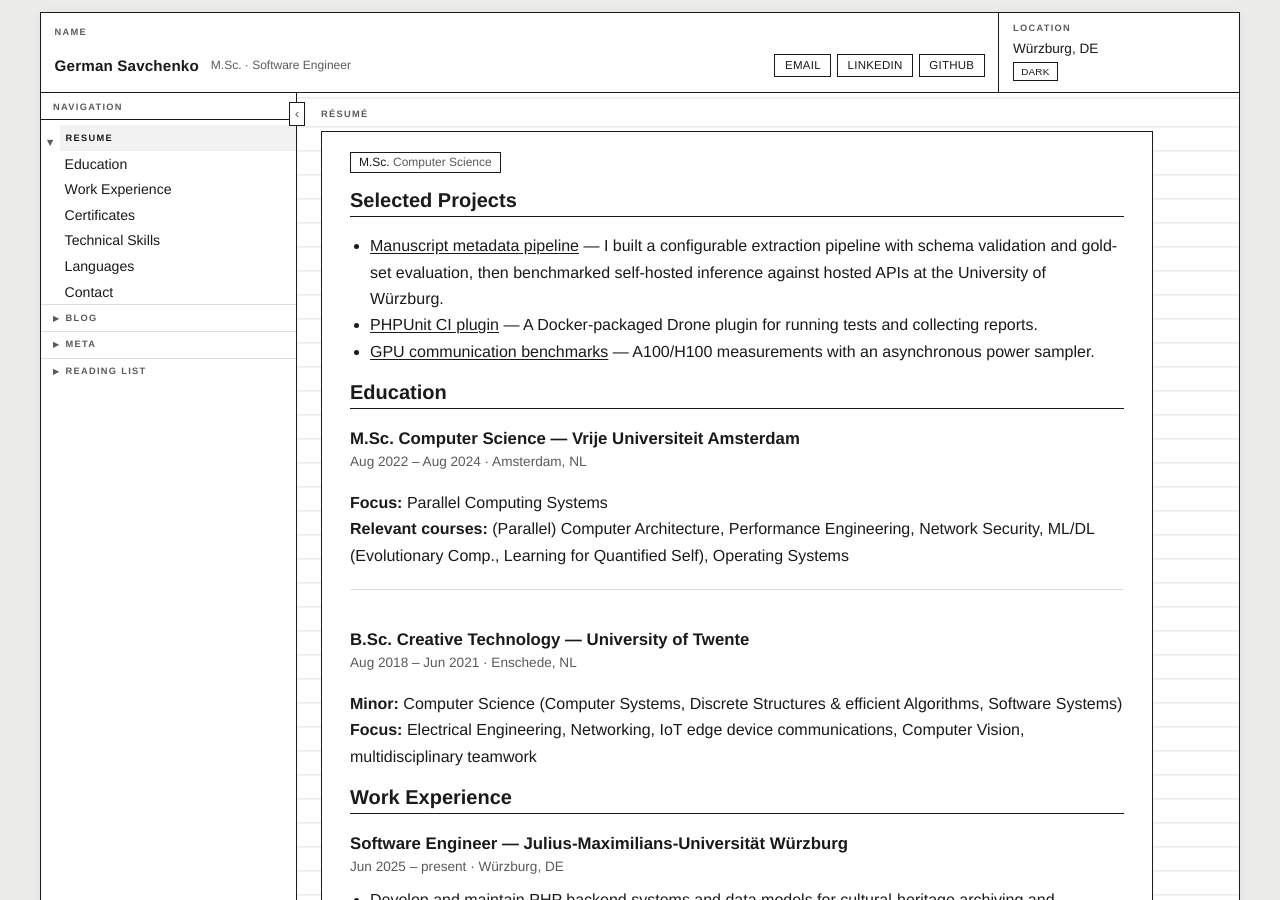
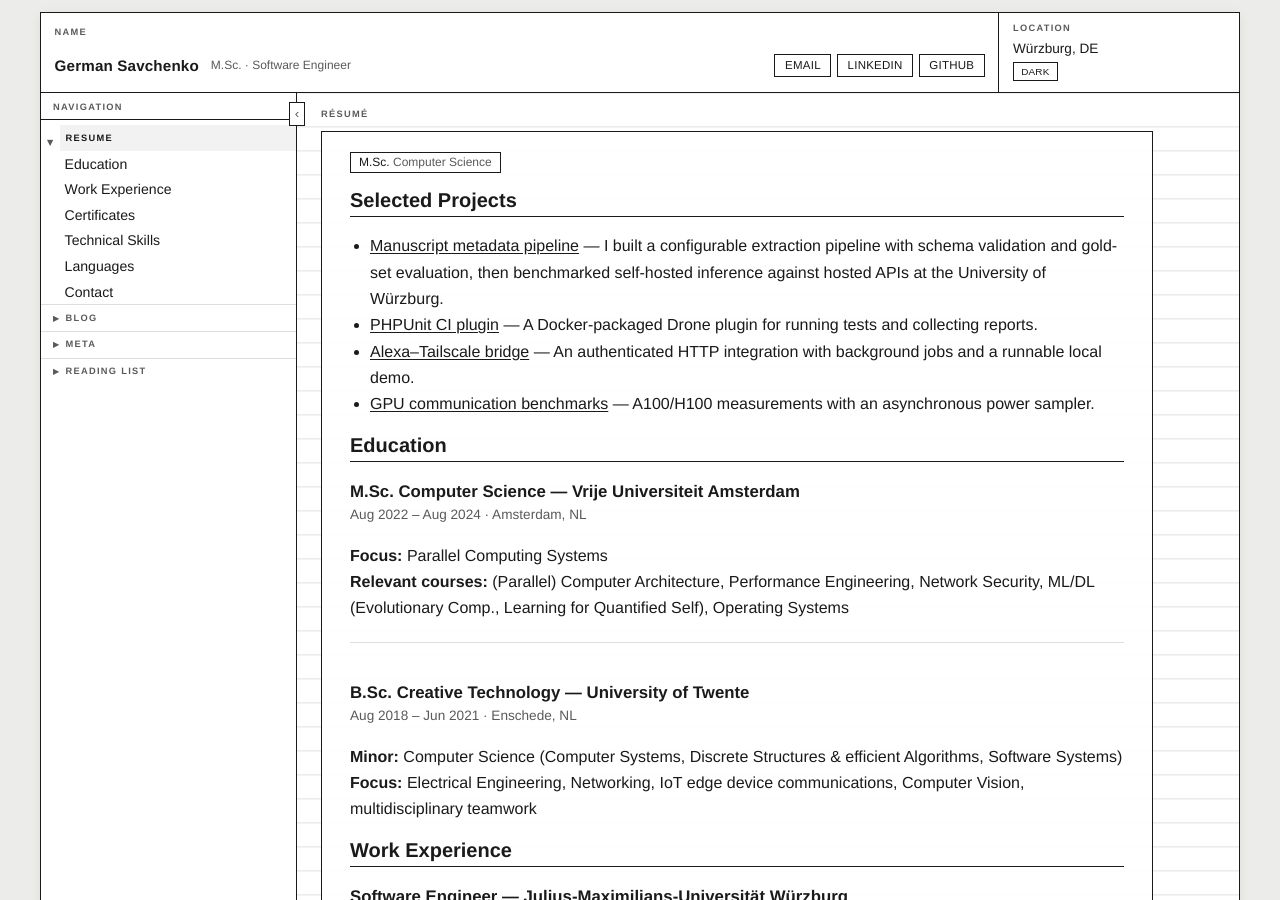
Before and after one commit to 0chonko/0chonko.github.io, a Jekyll site: the page built from index.md, in a window 1280 px wide and 900 px high. Built offline with Jekyll 4.4.1, drawn with Linux system fonts in a browser that asks for light colours.

Commit message:
Feature the Alexa bridge demo

```diff
--- a/_layouts/home.html
+++ b/_layouts/home.html
@@ -8,6 +8,7 @@ section_label: Résumé
   <ul>
     <li><a href="{{ '/blog/from-manuscript-transcriptions-to-json-a-configurable-extraction-pipeline/' | relative_url }}">Manuscript metadata pipeline</a> — I built a configurable extraction pipeline with schema validation and gold-set evaluation, then benchmarked self-hosted inference against hosted APIs at the University of Würzburg.</li>
     <li><a href="https://github.com/0chonko/phpunit-plugin">PHPUnit CI plugin</a> — A Docker-packaged Drone plugin for running tests and collecting reports.</li>
+    <li><a href="https://github.com/0chonko/alexa-tailscale-container">Alexa–Tailscale bridge</a> — An authenticated HTTP integration with background jobs and a runnable local demo.</li>
     <li><a href="https://github.com/0chonko/HPC-net-bench">GPU communication benchmarks</a> — A100/H100 measurements with an asynchronous power sampler.</li>
   </ul>
 </section>
```
